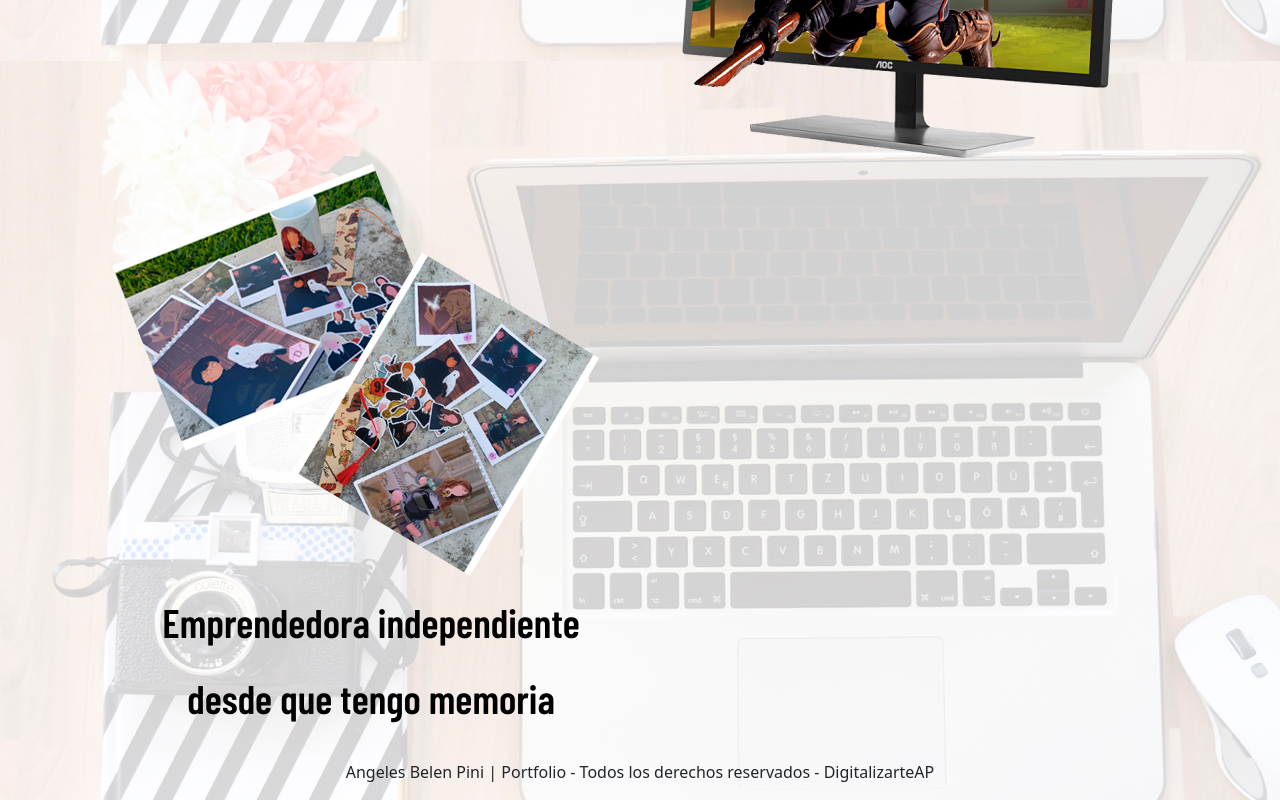
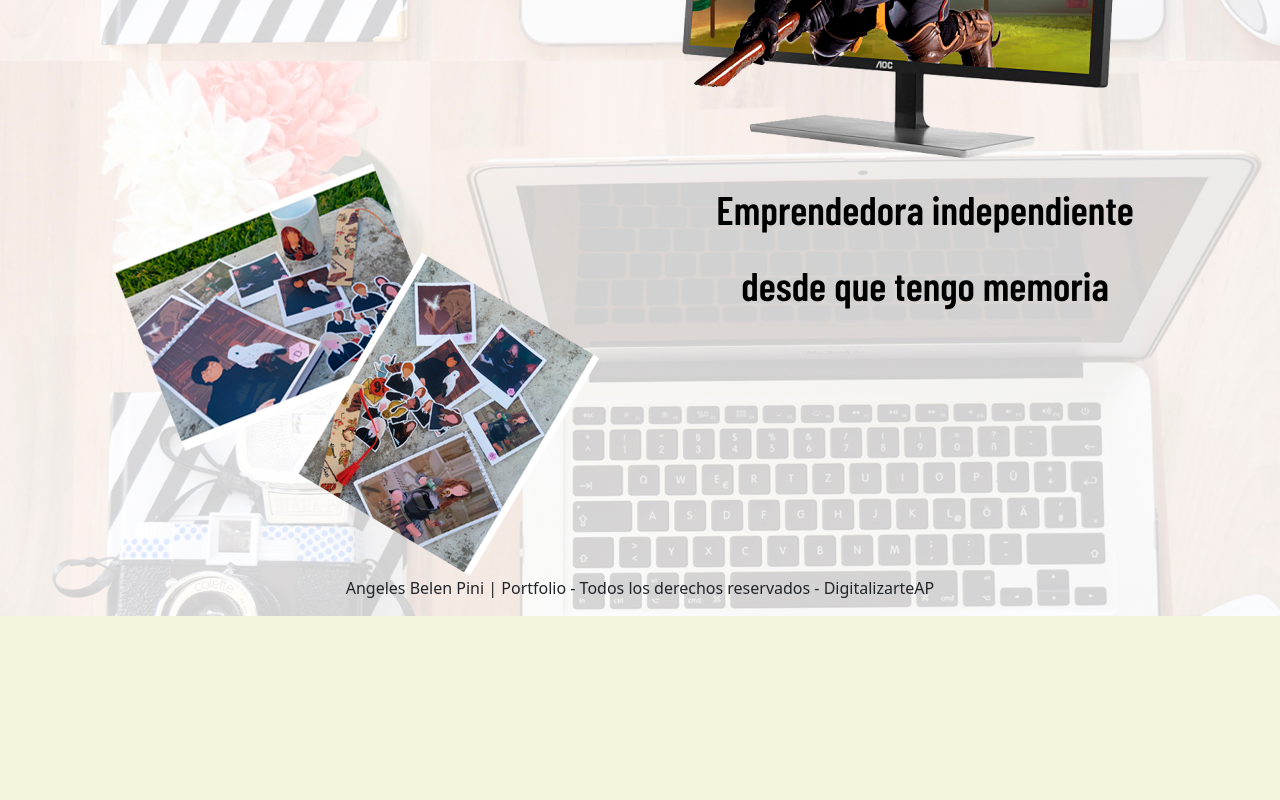
Before and after one commit to AngelesPini/angelespini, a website: page pages/about.html in a window 1280 px wide. Shown: the part 1475-2275 px from the top of the page. After the commit the page ends 2091 px from the top, so only its background shows below. Drawn offline with nearby package versions, Linux system fonts and the light colour scheme; a web font is replaced by a local one.

Commit message:
ajustando columnas

```diff
--- a/pages/about.html
+++ b/pages/about.html
@@ -111,7 +111,7 @@
     <div class="col-md-6">
       <img src="../media/collage.png" alt="collage">
     </div>
-    <div class="col-md-6 m-3">
+    <div class="col-md-6 p-3">
       <p class="fs-1">Emprendedora independiente</p>
       <p class="fs-1">desde que tengo memoria</p>
     </div>
```
